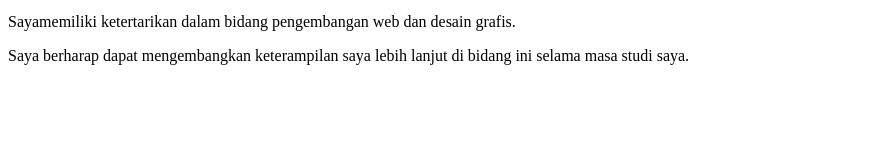
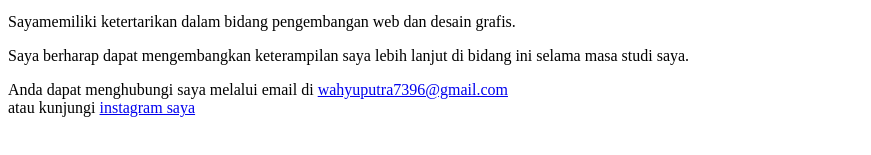
Before and after one commit to wsantika/praktikum_html, a plain HTML site: page tugas1/index.html in a window 1280 px wide. Shown: the part 271-426 px from the top of the page, without its empty margins (0-871 px from the left). Drawn offline with Linux system fonts and the light colour scheme.

Commit message:
feat: membuat link ke akun media sosial

```diff
--- a/tugas1/index.html
+++ b/tugas1/index.html
@@ -18,5 +18,11 @@
     <p>Sayamemiliki ketertarikan dalam bidang pengembangan web dan desain grafis.</p>
     <p>Saya berharap dapat mengembangkan keterampilan saya lebih lanjut di bidang ini selama masa studi saya.</p>
 
+    <!--link ke akun media sosial-->
+    <p>Anda dapat menghubungi saya melalui email di
+        <a href="mailto:wahyuputra7396@gmail.com">wahyuputra7396@gmail.com</a> <br>
+        atau kunjungi <a href="https://www.instagram.com/wsant1ka?utm_source=ig_web_button_share_sheet&igsh=ZDNlZDc0MzIxNw==" target ="_blank">instagram saya</a>
+    </p>
+
 </body>
 </html>
```
